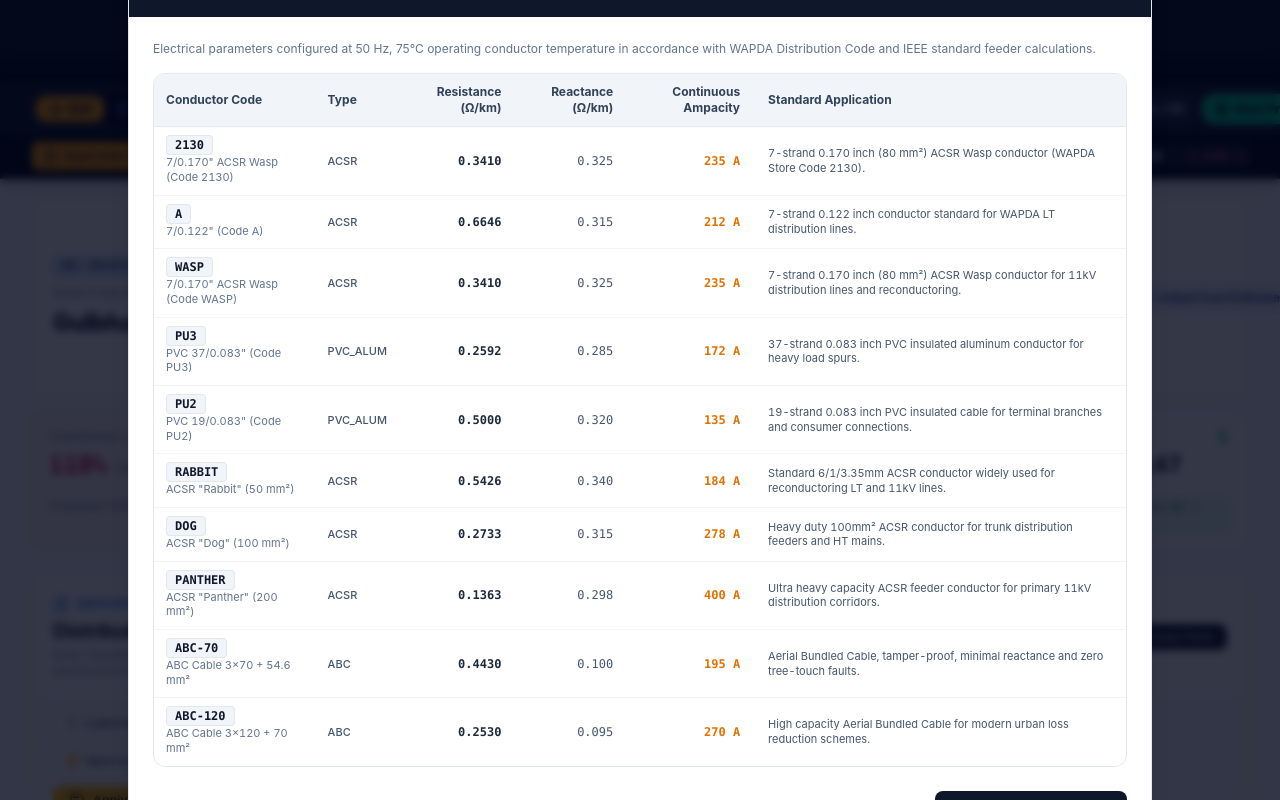
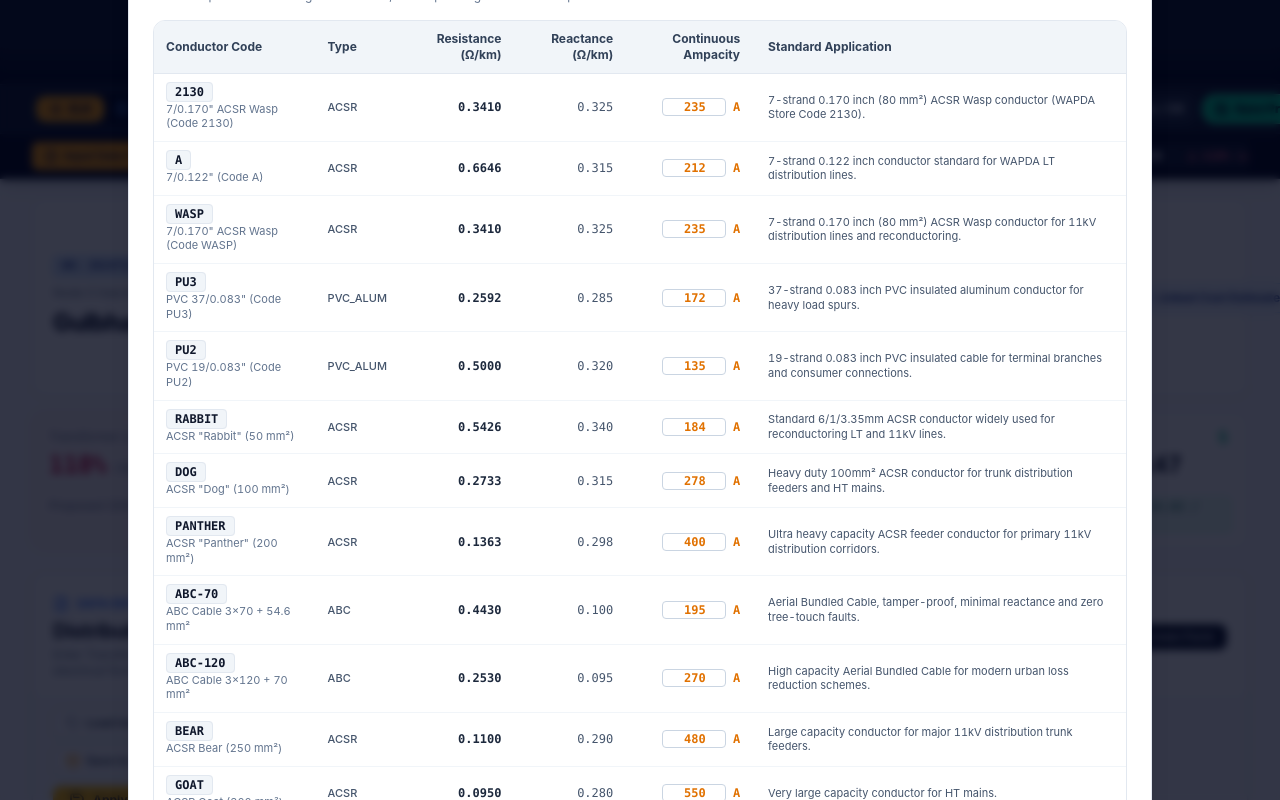
Before and after one commit to inayatxen/HT-LV-Feeder-Loss-Analysis-ELR-System-, a React (Vite) app: page / in a window 1280 px wide. Both pictures are taken after a click on the button "Conductor DB". Shown: the top 800 px of the page. Built offline with nearby package versions, Linux system fonts and the light colour scheme.

Commit message:
feat: add ACSR conductors and update workbench
- Add 'BEAR' and 'GOAT' conductors to the library.
- Integrate HT extension parameters into the bifurcation calculation logic.
- Make the workbench header sticky for improved UX and enable local ampacity adjustments in the library modal.

```diff
--- a/src/components/ConductorLibraryModal.tsx
+++ b/src/components/ConductorLibraryModal.tsx
@@ -17,8 +17,13 @@ export const ConductorLibraryModal: React.FC<ConductorLibraryModalProps> = ({
   onClose
 }) => {
   const [isMaximized, setIsMaximized] = useState(false);
+  const [conductors, setConductors] = useState(CONDUCTOR_LIST);
 
   if (!isOpen) return null;
+
+  const handleAmpacityChange = (code: string, newAmpacity: number) => {
+    setConductors(conductors.map(c => c.code === code ? { ...c, ampacity: newAmpacity } : c));
+  };
 
   return (
     <div className={`fixed inset-0 z-50 overflow-y-auto bg-slate-950/80 backdrop-blur-xs flex items-center justify-center ${isMaximized ? 'p-0' : 'p-3 sm:p-4'}`}>
@@ -67,7 +72,7 @@ export const ConductorLibraryModal: React.FC<ConductorLibraryModalProps> = ({
                 </tr>
               </thead>
               <tbody className="divide-y divide-slate-100 font-mono tabular-nums">
-                {CONDUCTOR_LIST.map(cond => (
+                {conductors.map(cond => (
                   <tr key={cond.code} className="hover:bg-slate-50">
                     <td className="py-2.5 px-3 font-bold text-slate-900 font-sans">
                       <span className="px-2 py-0.5 rounded bg-slate-100 font-mono text-xs border border-slate-200">
@@ -89,7 +94,12 @@ export const ConductorLibraryModal: React.FC<ConductorLibraryModalProps> = ({
                       {cond.reactancePerKm.toFixed(3)}
                     </td>
                     <td className="py-2.5 px-3 text-right font-bold text-amber-600">
-                      {cond.ampacity} A
+                      <input
+                        type="number"
+                        value={cond.ampacity}
+                        onChange={(e) => handleAmpacityChange(cond.code, Number(e.target.value))}
+                        className="w-16 font-bold text-amber-600 border border-slate-300 rounded px-1 text-right"
+                      /> A
                     </td>
                     <td className="py-2.5 px-4 font-sans text-slate-600 text-[11px]">
                       {cond.description}
--- a/src/components/WhatIfWorkbench.tsx
+++ b/src/components/WhatIfWorkbench.tsx
@@ -104,9 +104,11 @@ export const WhatIfWorkbench: React.FC<WhatIfWorkbenchProps> = ({
       customConductors: activeConductors,
       customCapacitors: activeCapacitors,
       t1TransformerOverrideKva: activeTransformerKva,
-      loadFactorOverride: activeLoadFactor
+      loadFactorOverride: activeLoadFactor,
+      htExtensionMeters: bifurcationConfig.htExtensionMeters,
+      htExtensionConductorCode: bifurcationConfig.htExtensionConductorCode
     });
-  }, [feeder, bifurcationConfig, activeConductors, activeCapacitors, activeTransformerKva, activeLoadFactor]);
+  }, [feeder, bifurcationConfig, activeConductors, activeCapacitors, activeTransformerKva, activeLoadFactor, bifurcationConfig.htExtensionMeters, bifurcationConfig.htExtensionConductorCode]);
 
   const hasChanges =
     (!isHtLine && activeTransformerKva !== feeder.existingTransformerKva) ||
@@ -124,7 +126,7 @@ export const WhatIfWorkbench: React.FC<WhatIfWorkbenchProps> = ({
   return (
     <div className="space-y-6">
       {/* Workbench Header & Quick Upgrade Presets */}
-      <div className="bg-white p-6 rounded-xl border border-slate-200 shadow-sm flex flex-col md:flex-row items-start md:items-center justify-between gap-4">
+      <div className="sticky top-0 z-10 bg-white p-6 rounded-xl border border-slate-200 shadow-sm flex flex-col md:flex-row items-start md:items-center justify-between gap-4">
         <div>
           <div className="flex items-center gap-2 text-xs font-semibold text-amber-600 mb-1">
             <SlidersHorizontal className="w-4 h-4" />
--- a/src/data/conductors.ts
+++ b/src/data/conductors.ts
@@ -95,6 +95,24 @@ export const STANDARD_CONDUCTORS: Record<string, Conductor> = {
     ampacity: 270,
     type: 'ABC',
     description: 'High capacity Aerial Bundled Cable for modern urban loss reduction schemes.'
+  },
+  'BEAR': {
+    code: 'BEAR',
+    name: 'ACSR Bear (250 mm²)',
+    resistancePerKm: 0.110,
+    reactancePerKm: 0.290,
+    ampacity: 480,
+    type: 'ACSR',
+    description: 'Large capacity conductor for major 11kV distribution trunk feeders.'
+  },
+  'GOAT': {
+    code: 'GOAT',
+    name: 'ACSR Goat (300 mm²)',
+    resistancePerKm: 0.095,
+    reactancePerKm: 0.280,
+    ampacity: 550,
+    type: 'ACSR',
+    description: 'Very large capacity conductor for HT mains.'
   }
 };
 
```
